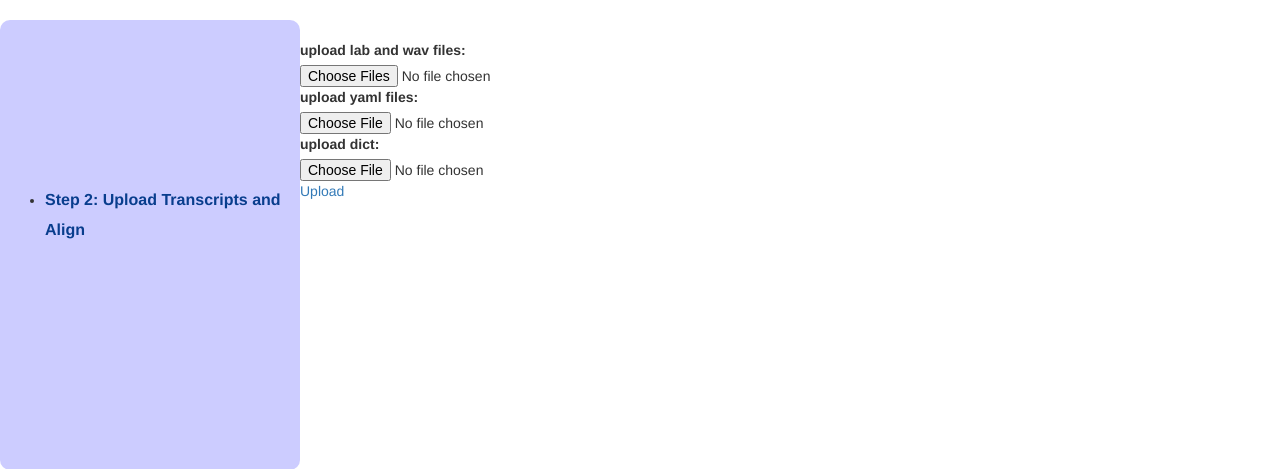
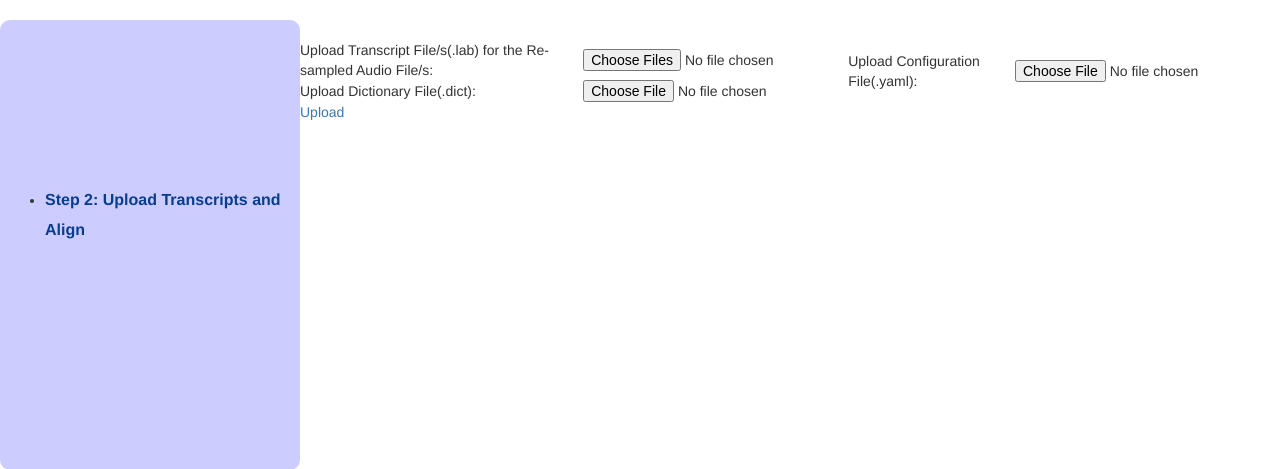
Before and after one commit to kavyabgowda/ForcedAlignerWebApplication, a Flask app: page /resample in a window 1280 px wide, after a click on "Step 2: Upload Transcripts and Align". Shown: the part 62-531 px from the top of the page. Run offline with Flask 2, Linux system fonts and the light colour scheme; parts of the project's set-up code (start-up, migrations or seed data) failed here and were passed over; some libraries are stand-ins or nearby versions.

```diff
--- a/app.py
+++ b/app.py
@@ -29,22 +29,26 @@ app = Flask(__name__)
 
 @app.route('/')
 def index():
+    soxDataTarget = os.path.join(APP_ROUTE, 'soxData')
+    dataTarget = os.path.join(APP_ROUTE, 'data')
+    if not os.path.isdir(soxDataTarget):
+        os.mkdir(soxDataTarget)
+    else:
+        files = glob.glob(soxDataTarget + '/*')
+        if files:
+            for file in files:
+                os.remove(file)
+    if os.path.isdir(dataTarget):
+        dataFiles = glob.glob(dataTarget + '/*')
+        if dataFiles:
+            for file in dataFiles:
+                os.remove(file)
     return render_template('re-sample.html')
 
 @app.route('/resample', methods=['GET', 'POST'])
 def resample():
     soxDataTarget = os.path.join(APP_ROUTE, 'soxData')
-    dataTarget = os.path.join(APP_ROUTE, 'data')
-    if not os.path.isdir(soxDataTarget):
-        os.mkdir(soxDataTarget)
-    else:
-        files = glob.glob(soxDataTarget+'/*')
-        for file in files:
-            os.remove(file)
-    if os.path.isdir(dataTarget):
-        files = glob.glob(dataTarget + '/*')
-        for file in files:
-            os.remove(file)
+
     for file in request.files.getlist('wavFiles'):
         filename=file.filename
         destination="/".join([soxDataTarget, filename])
@@ -52,15 +56,12 @@ def resample():
     os.system('./resample.sh -s 16000 -r soxData/ -w data/')
     return render_template('align.html')
 
-@app.route('/resample/upload', methods=['GET', 'POST'])
+@app.route('/upload', methods=['GET', 'POST'])
 def upload():
-    dataTarget=os.path.join(APP_ROUTE, 'data')
-    if not os.path.isdir(dataTarget):
-        os.mkdir(dataTarget)
-
-    for file in request.files.getlist('files'):
-        filename=file.filename
-        destination="/".join([dataTarget, filename])
+    dataTarget = os.path.join(APP_ROUTE, 'data')
+    for file in request.files.getlist('labs'):
+        filename = file.filename
+        destination = "/".join([dataTarget, filename])
         file.save(destination)
 
     config=request.files["config"]
@@ -115,7 +116,7 @@ def upload():
         logging.info("Success!")
         return render_template('complete.html')
 
-@app.route('/return-files', methods=['GET'])
+@app.route('/oov_file', methods=['GET'])
 def return_file():
     return send_from_directory(directory=os.getcwd(), filename='OOV.txt', as_attachment=True)
 
@@ -131,7 +132,6 @@ def download_textgrids():
                      mimetype='zip',
                      attachment_filename='Name.zip',
                      as_attachment=True)
-    #return send_from_directory(directory=(os.getcwd()+'/data'), filename='scores.csv', as_attachment=True)
 
 if __name__=="__main__":
     app.debug = True
--- a/static/site.css
+++ b/static/site.css
@@ -0,0 +1,16 @@
+.nav {
+    line-height:30px;
+    background-color:#CCCCFF;
+    height:450px;
+    width:300px;
+    float:left;
+    padding:5px;
+	border-radius: 10px
+}
+.active {
+    font-weight:bold;
+}
+.section {
+    width:350px;
+    float:left;
+}
--- a/templates/align.html
+++ b/templates/align.html
@@ -31,25 +31,7 @@ window.onload = function() {
 };
 </script>
 
-  <style>
-
-.nav {
-    line-height:30px;
-    background-color:#CCCCFF;
-    height:450px;
-    width:300px;
-    float:left;
-    padding:5px;
-	border-radius: 10px
-}
-.active {
-    font-weight:bold;
-}
-.section {
-    width:350px;
-    float:left;
-}
-  </style>
+<link rel="stylesheet" type="text/css" href="{{ url_for('static', filename='site.css')}}" />
     <link rel="shortcut icon" href="#" />
 </head>
 <body>
@@ -71,34 +53,43 @@ window.onload = function() {
     </ul>
 </div>
 <div id="section-resample" class="tab-content" align="left" style="padding-top: 20px;padding-bottom: 20px;">
-	   <label style="font-size:16px; font-weight:bold;padding-left:100px">Successfully Resampled Audio files to 16kHz:</label>
-	      <!--<input type="button" id="button-id" style="margin-left: 200px;margin-top:30px" class="btn btn-primary btn-lg" value="Re-Sample"></input>
-	--></form>
+	   <label style="font-size:16px; font-weight:bold;padding-left:120px; padding-top: 70px">Successfully Resampled Audio files to 16kHz</label>
+
 </div>
-<div id="section-align" class="tab-content" align="left" style="padding-top: 20px;padding-bottom: 20px">
+<div id="section-align" class="tab-content" style="padding-top: 20px;padding-bottom: 20px">
     <form id="myform" action="{{ url_for('upload')}}" method="POST" enctype="multipart/form-data">
-     <div>
-        <label>
-            upload lab and wav files:
-        </label>
-        <input type="file" name="files" accept=".lab" multiple>
-    </div>
+    <div style="padding-left: 100px">
+        <table style="padding-left: 20px;padding-bottom: 20px;">
+            <tr>
+                <td rowspan="2">
+                    Upload Transcript File/s(.lab) for the Re-sampled Audio File/s:
+                </td>
+                <td rowspan="2">
+                    <input type="file" name="labs" accept=".lab" multiple>
+                </td>
+            </tr>
 
-    <div>
-        <label>
-            upload yaml files:
-        </label>
-        <input type="file" name="config" accept=".yaml">
-    </div>
-    <div>
-        <label>
-            upload dict:
-        </label>
-        <input type="file" name="dict" accept=".dict">
-    </div>
+            <tr>
+                <td rowspan="2">
+                    Upload Configuration File(.yaml):
+                </td>
+                <td rowspan="2">
+                    <input type="file" name="config" accept=".yaml">
+                </td>
+            </tr>
 
+            <tr>
+                <td rowspan="2">
+                    Upload Dictionary File(.dict):
+                </td >
+                <td rowspan="2">
+                    <input type="file" name="dict" accept=".dict">
+                </td>
+            </tr>
+        </table>
+
+</div>
      <a href="#" id="mylink"> Upload </a></form>
-</form>
 
 </div>
 <div class="container" style="padding-bottom:30px"></div>
--- a/templates/downloads.html
+++ b/templates/downloads.html
@@ -3,7 +3,7 @@
 <head>
     <meta charset="UTF-8">
     <title>Title</title>
-    <form method="GET" action="{{ url_for('return_file') }}">
+    <form method="GET" action="{{ url_for('oov_file') }}">
    <input type="submit">
  </form>
 </head>
```
Also changed, not shown: templates/re-sample.html (+10 -27 lines), 1 other file.
